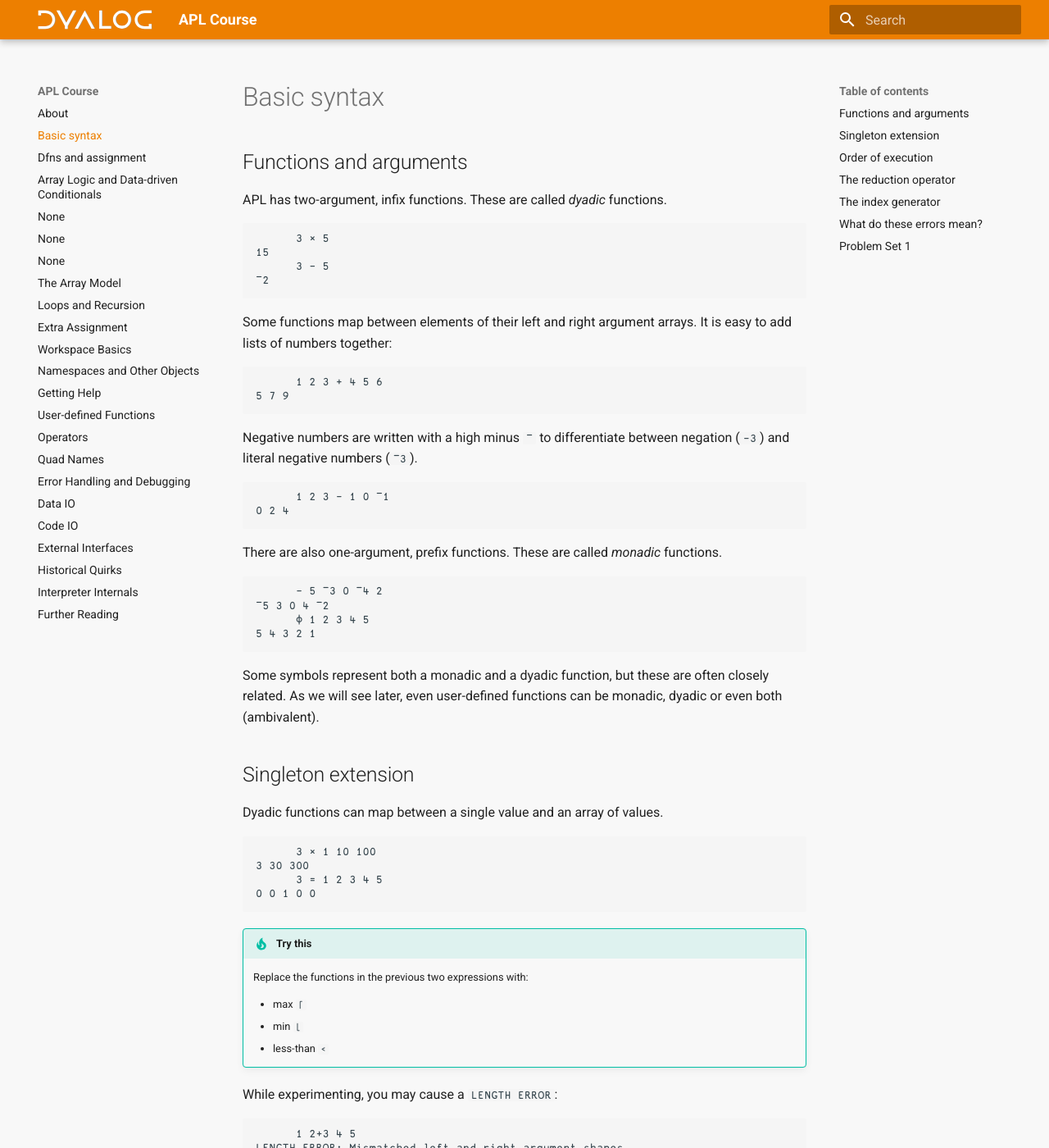
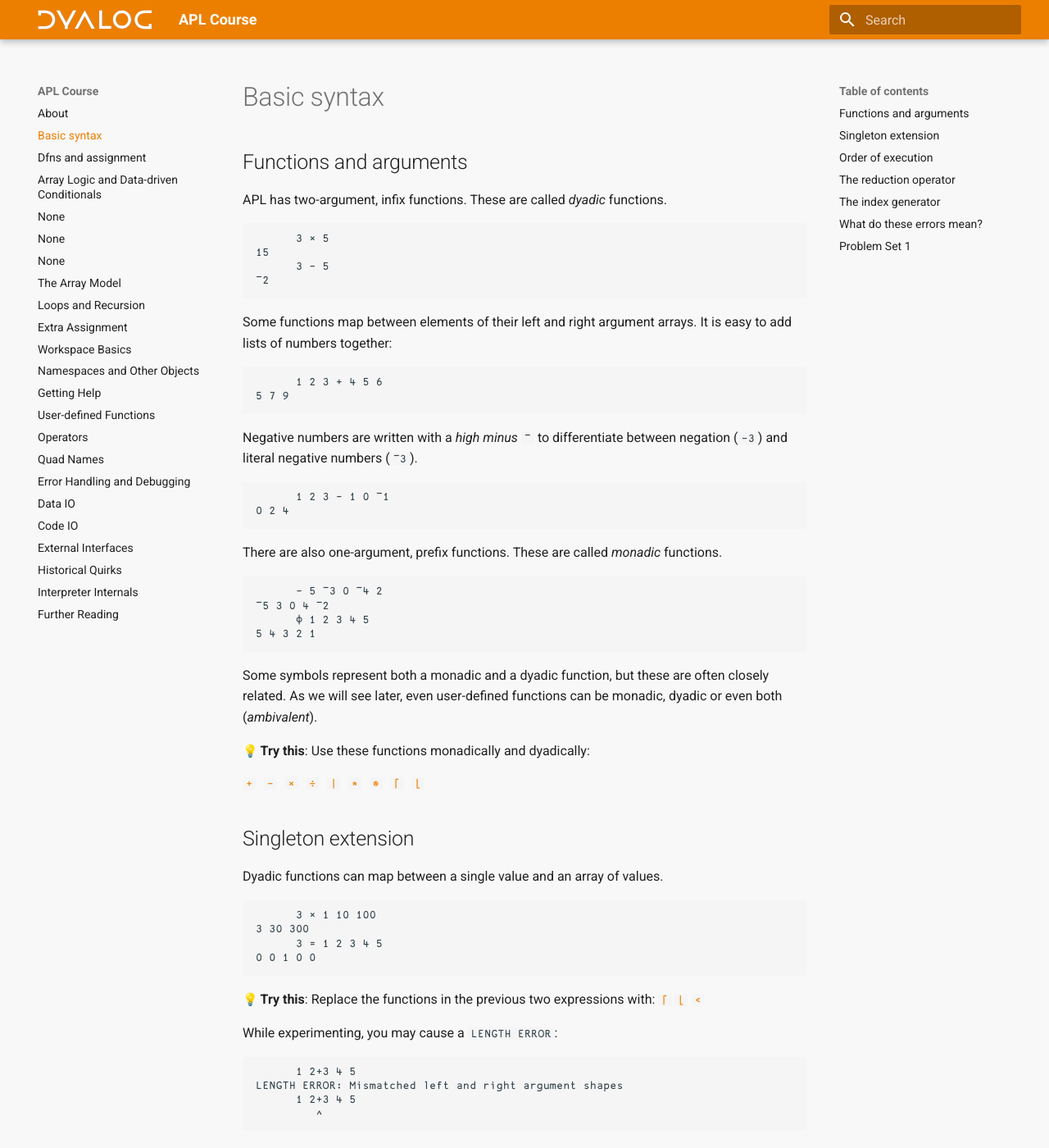
Before and after one commit to Dyalog/APLCourse, an MkDocs documentation site: the page built from docs/basic-syntax-and-arithmetic.md, in a window 1280 px wide and 1400 px high. Shown: the whole window at 82% size. Built offline with MkDocs 1.6.1 and Material for MkDocs 9.7.7, drawn with Linux system fonts in a browser that asks for light colours; emoji names are drawn with the system emoji font; some of the changed text lies outside the part shown.

Commit message:
basic syntax and arithmetic

````diff
--- a/docs/basic-syntax-and-arithmetic.md
+++ b/docs/basic-syntax-and-arithmetic.md
@@ -25,7 +25,7 @@
 5 7 9
 ```
 
-Negative numbers are written with a high minus `¯` to differentiate between negation (`-3`) and literal negative numbers (`¯3`).
+Negative numbers are written with a <dfn>high minus</dfn> `¯` to differentiate between negation (`-3`) and literal negative numbers (`¯3`).
 ```APL
       1 2 3 - 1 0 ¯1
 ```
@@ -48,7 +48,23 @@
 5 4 3 2 1
 ```
 
-Some symbols represent both a monadic and a dyadic function, but these are often closely related. As we will see later, even user-defined functions can be monadic, dyadic or even both (ambivalent).
+Some symbols represent both a monadic and a dyadic function, but these are often closely related. As we will see later, even user-defined functions can be monadic, dyadic or even both (<dfn>ambivalent</dfn>).
+
+**:bulb: Try this**: Use these functions monadically and dyadically:
+
+<div class="center language-APL" markdown="span">
+<div class="displayBox" markdown="span">
+<a class="glyph" title="Plus">`+`</a>
+<a class="glyph" title="Minus/Negate">`-`</a>
+<a class="glyph" title="Times/Sign">`×`</a>
+<a class="glyph" title="Divide/Inverse">`÷`</a>
+<a class="glyph" title="Residue/Magnitude">`|`</a>
+<a class="glyph" title="Power">`*`</a>
+<a class="glyph" title="Logarithm">`⍟`</a>
+<a class="glyph" title="Max/Ceiling">`⌈`</a>
+<a class="glyph" title="Min/Floor">`⌊`</a>
+</div>
+</div>
 
 ## Singleton extension
 Dyadic functions can map between a single value and an array of values.
@@ -66,12 +82,10 @@
 0 0 1 0 0
 ```
 
-!!!Tip "Try this"
-	Replace the functions in the previous two expressions with:
-
-	- max `⌈`
-	- min `⌊`
-	- less-than `<`
+**:bulb: Try this**: Replace the functions in the previous two expressions with:
+<a class="glyph" title="Max">`⌈`</a>
+		<a class="glyph" title="Min">`⌊`</a>
+		<a class="glyph" title="Less than">`<`</a>
 
 While experimenting, you may cause a `LENGTH ERROR`:
 
@@ -502,3 +516,11 @@
 	1. `(÷a)÷b`
 	1. `(a+b)-5`
 	1. `(a+b)+5`
+
+	???Example "Answers"
+		<ol type="a">
+		<li>Multiplication is commutative, so we can write `b×÷a`</li>
+		<li>${{{1}\over{a}}\div{b}} = {{1}\over{a\times{b}}}$ so we can write `÷a×b`</li>
+		<li>Use a literal negative five:`¯5+a+b`</li>
+		<li>No parentheses needed: `a+b+5`</li>
+		</ol>
````
Also changed, not shown: other parts of docs/basic-syntax-and-arithmetic.md (+2 -2 lines).
